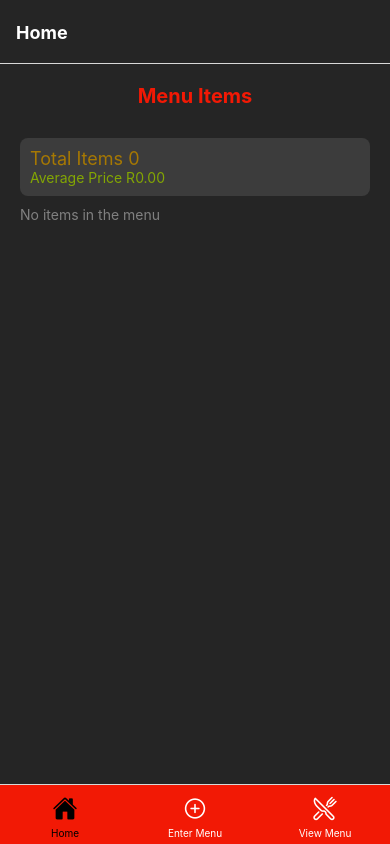
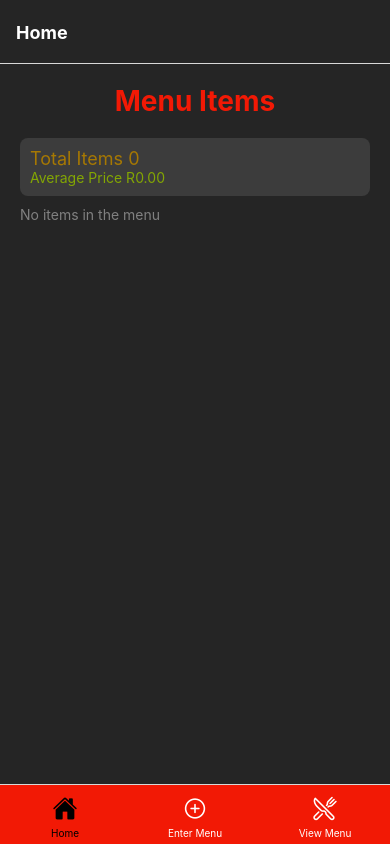
Before and after one commit to ST10447986/MAST5112-POE-Part-2, a React Native app in the folder christv1/: screen / in a window 390 px wide. Built offline with nearby package versions, Linux system fonts and the light colour scheme.

Commit message:
Final Part 2

```diff
--- a/christv1/screens/homeScreen.tsx
+++ b/christv1/screens/homeScreen.tsx
@@ -45,9 +45,9 @@ const styles = StyleSheet.create({
     flexGrow: 1,
   },
   header: {
-    fontSize: 20,
+    fontSize: 28,
     fontWeight: 'bold',
-    marginBottom: 20,
+    marginBottom: 10,
     textAlign: 'center',
     color: '#f21905',
   },
@@ -70,15 +70,18 @@ const styles = StyleSheet.create({
   itemTitle: {
     fontSize: 18,
     fontWeight: 'bold',
+    marginBottom: 5,
     color: '#ff9f29',
   },
   itemDes: {
     fontSize: 12,
     color: '#fff',
+    marginBottom: 5,
   },
   itemPrice: {
     fontSize: 14,
     color: '#A1CD00',
+    marginBottom: 5,
   },
   itemCourse: {
     fontSize: 14,
```
